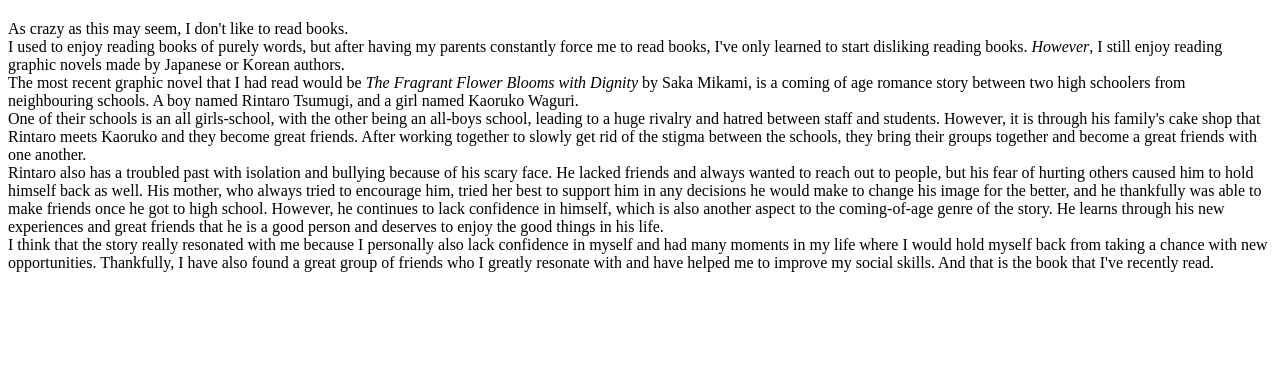
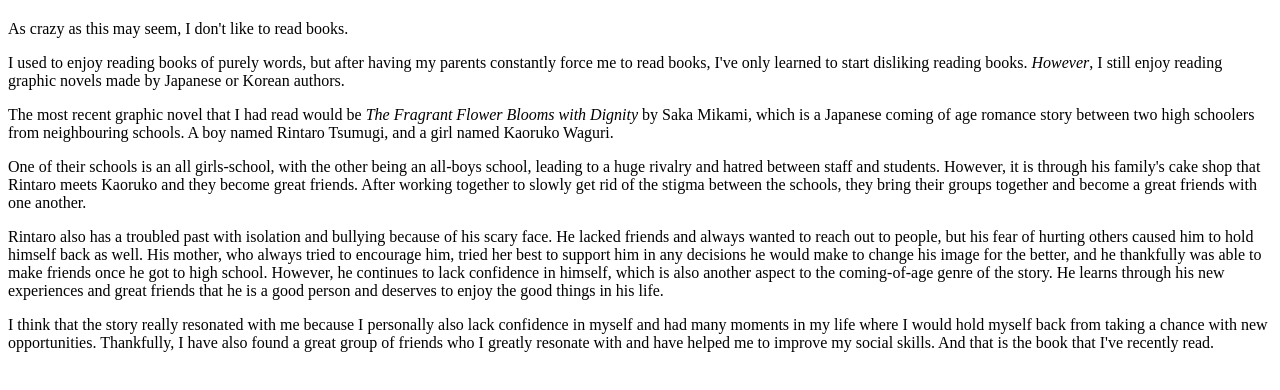
Before and after one commit to hinasoh7/UX220_Lab2, a plain HTML site: page index.html in a window 1280 px wide. Shown: the part 60-450 px from the top of the page. Drawn offline with Linux system fonts and the light colour scheme.

Commit message:
git commit -m "Update index.html: Refactor layout and improve accessibility"

```diff
--- a/index.html
+++ b/index.html
@@ -7,30 +7,30 @@
 </head>
 <body>
     <h1><b>I don't like reading books.</b></h1>
-    <p>As crazy as this may seem, I don't like to read books.<br/>
+    <p>As crazy as this may seem, I don't like to read books.
 
-I used to enjoy reading books of purely words, but after having
+        <p>I used to enjoy reading books of purely words, but after having
 my parents constantly force me to read books, I've only learned
 to start disliking reading books. <i>However</i>, I still enjoy
-reading graphic novels made by Japanese or Korean authors.<br/>
+reading graphic novels made by Japanese or Korean authors.</p>
 
-The most recent graphic novel that I had read would be <i>The Fragrant Flower Blooms with Dignity</i> by Saka Mikami,
-is a coming of age romance story between two high schoolers from neighbouring schools. A boy named Rintaro Tsumugi,
-and a girl named Kaoruko Waguri.<br/>
+<p>The most recent graphic novel that I had read would be <i>The Fragrant Flower Blooms with Dignity</i> by Saka Mikami,
+which is a Japanese coming of age romance story between two high schoolers from neighbouring schools. A boy named Rintaro Tsumugi,
+and a girl named Kaoruko Waguri.</p>
 
-One of their schools is an all girls-school, with the other being an all-boys school, leading to a huge rivalry
+<p>One of their schools is an all girls-school, with the other being an all-boys school, leading to a huge rivalry
 and hatred between staff and students. However, it is through his family's cake shop that Rintaro meets Kaoruko
 and they become great friends. After working together to slowly get rid of the stigma between the schools, they
-bring their groups together and become a great friends with one another.<br/>
+bring their groups together and become a great friends with one another.</p>
 
-Rintaro also has a troubled past with isolation and bullying because of his scary face. He lacked friends and always
+<p>Rintaro also has a troubled past with isolation and bullying because of his scary face. He lacked friends and always
 wanted to reach out to people, but his fear of hurting others caused him to hold himself back as well. His mother,
 who always tried to encourage him, tried her best to support him in any decisions he would make to change his image
 for the better, and he thankfully was able to make friends once he got to high school. However, he continues to lack
 confidence in himself, which is also another aspect to the coming-of-age genre of the story. He learns through his
-new experiences and great friends that he is a good person and deserves to enjoy the good things in his life.<br/>
+new experiences and great friends that he is a good person and deserves to enjoy the good things in his life.</p>
 
-I think that the story really resonated with me because I personally also lack confidence in myself and had many
+<p>I think that the story really resonated with me because I personally also lack confidence in myself and had many
 moments in my life where I would hold myself back from taking a chance with new opportunities. Thankfully, I have
 also found a great group of friends who I greatly resonate with and have helped me to improve my social skills.
 And that is the book that I've recently read.</p>
```
